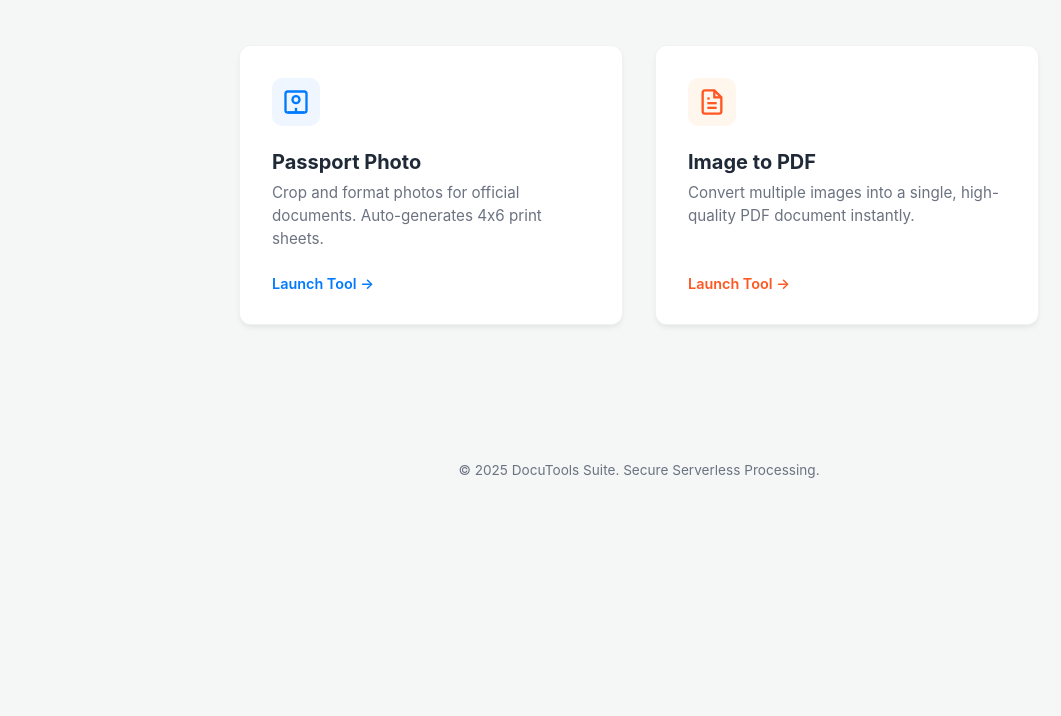
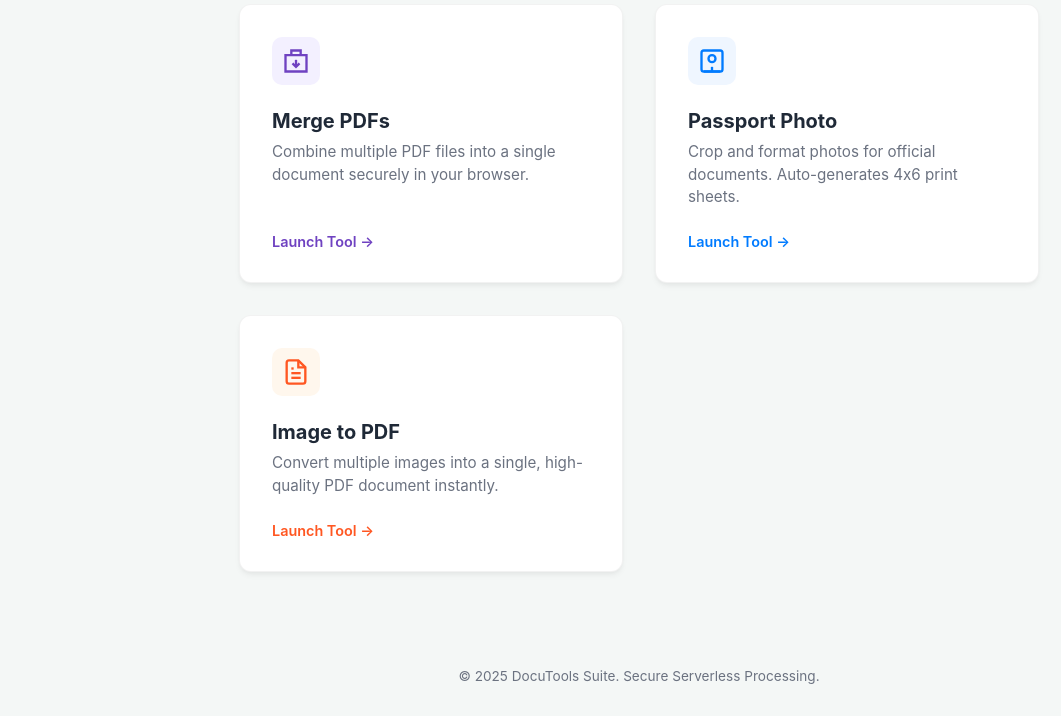
Before and after one commit to amannauhwar/DocuTools, a plain HTML site: page index.html in a window 1280 px wide. Shown: the part 290-1006 px from the top of the page, without its empty margins (1-1062 px from the left). Before the commit the page ends 800 px from the top, so only its background shows below. Drawn offline with Linux system fonts and the light colour scheme.

Commit message:
index and landing updated

```diff
--- a/index.html
+++ b/index.html
@@ -19,6 +19,20 @@
         </div>
 
         <div class="tool-grid">
+
+            <a href="mergepdf/merge.html" class="tool-card merge-card">
+                <div class="icon-box">
+                    <svg viewBox="0 0 24 24" fill="none" stroke="currentColor" stroke-width="2">
+                        <path d="M8 7V3H16V7" />
+                        <path d="M3 7H21V21H3V7Z" />
+                        <path d="M12 11V17" />
+                        <path d="M9 14L12 17L15 14" />
+                    </svg>
+                </div>
+                <h3>Merge PDFs</h3>
+                <p>Combine multiple PDF files into a single document securely in your browser.</p>
+                <span class="link-text">Launch Tool &rarr;</span>
+            </a>
 
             <a href="passport.html" class="tool-card passport-card">
                 <div class="icon-box">
--- a/landing.css
+++ b/landing.css
@@ -161,3 +161,13 @@ footer {
     .hero-content h1 { font-size: 2rem; }
     .tool-grid { grid-template-columns: 1fr; }
 }
+
+/* Merge Card Color */
+.merge-card .icon-box {
+    background-color: #f3f0ff;
+    color: #6f42c1;
+}
+
+.merge-card .link-text {
+    color: #6f42c1;
+}
```
